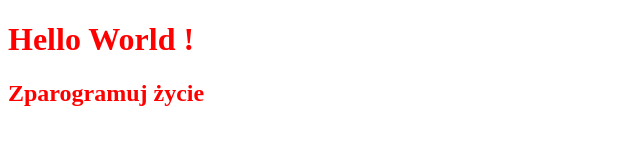
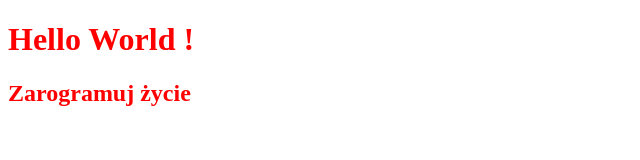
Before and after one commit to jerzyk2007/testing-repository-gh, a plain HTML site: page index.html in a window 1280 px wide. Shown: the full height of the page, 0-640 px from the left. Drawn offline with Linux system fonts and the light colour scheme.

Commit message:
Changed h2 in index.html

```diff
--- a/index.html
+++ b/index.html
@@ -11,7 +11,7 @@
 <body>
     <div class="container" style="color:red">
         <h1>Hello World !</h1>
-        <h2>Zparogramuj życie</h2>
+        <h2>Zarogramuj życie</h2>
     </div>
 </body>
 
```
